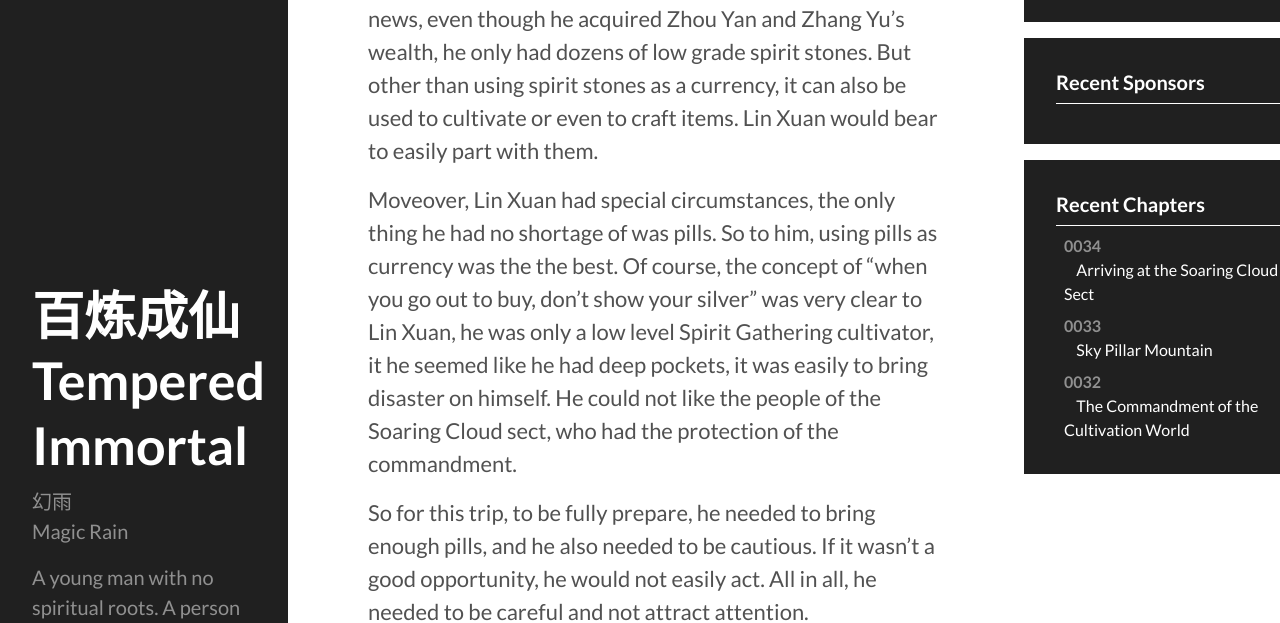
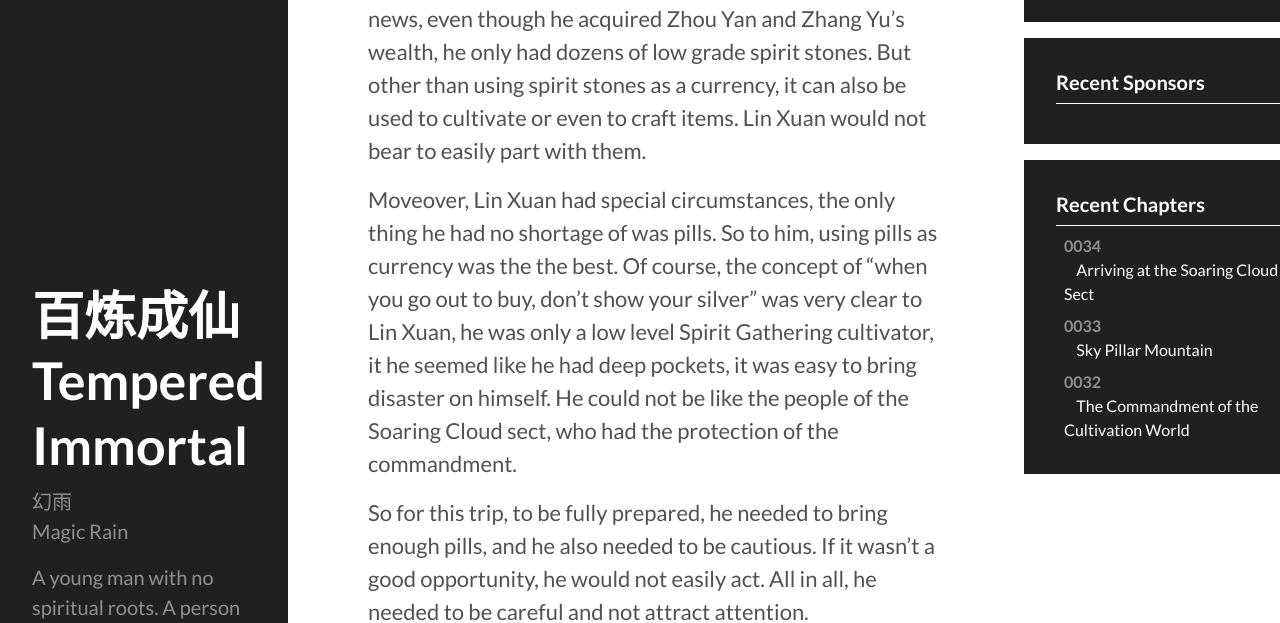
Before and after one commit to blcxtranslations/blcx, a Jekyll site: the page built from _translated/chapter-0033.md, in a window 1280 px wide and 1400 px high, scrolled down 1368 px. Shown: the part 354-977 px from the top of the window. Built offline with Jekyll 4.4.1, drawn with Linux system fonts in a browser that asks for light colours; some of the changed text lies outside the part shown.

Commit message:
Typos by /u/Thirn

```diff
--- a/_translated/chapter-0033.md
+++ b/_translated/chapter-0033.md
@@ -22,11 +22,11 @@ The sound of footsteps came from behind and Lin Xuan's smile disappeared. Reveal
 
 Since he made the decision to participate and acquire the Spirit Control technique in the trade fair, the following that, Lin Xuan started to prepare for the trip. He had already as and figured out clearly, Sky Pillar mountain was around four hundred kilometres away. To mortals, it can be said to be a little far, but Lin Xuan was a cultivator, and even though he could not fly on his spirit tools, he still knew the Imperial Wind technique and could cover the distance quickly. Four hundred kilometres would take one day while hurrying and two if he took it slow. He could reach it either way, so that gave him seven days time to prepare.
 
-This kind of sect disbanding trade fair was different from the regular trade fairs of the cultivator cities. These did not use spirit stones, but pills, as money. To Lin Xuan, the was great news, even though he acquired Zhou Yan and Zhang Yu's wealth, he only had dozens of low grade spirit stones. But other than using spirit stones as a currency, it can also be used to cultivate or even to craft items. Lin Xuan would bear to easily part with them.
+This kind of sect disbanding trade fair was different from the regular trade fairs of the cultivator cities. These did not use spirit stones, but pills, as money. To Lin Xuan, the was great news, even though he acquired Zhou Yan and Zhang Yu's wealth, he only had dozens of low grade spirit stones. But other than using spirit stones as a currency, it can also be used to cultivate or even to craft items. Lin Xuan would not bear to easily part with them.
 
-Moveover, Lin Xuan had special circumstances, the only thing he had no shortage of was pills. So to him, using pills as currency was the the best. Of course, the concept of "when you go out to buy, don't show your silver" was very clear to Lin Xuan, he was only a low level Spirit Gathering cultivator, it he seemed like he had deep pockets, it was easily to bring disaster on himself. He could not like the people of the Soaring Cloud sect, who had the protection of the commandment.
+Moveover, Lin Xuan had special circumstances, the only thing he had no shortage of was pills. So to him, using pills as currency was the the best. Of course, the concept of "when you go out to buy, don't show your silver" was very clear to Lin Xuan, he was only a low level Spirit Gathering cultivator, it he seemed like he had deep pockets, it was easy to bring disaster on himself. He could not be like the people of the Soaring Cloud sect, who had the protection of the commandment.
 
-So for this trip, to be fully prepare, he needed to bring enough pills, and he also needed to be cautious. If it wasn't a good opportunity, he would not easily act. All in all, he needed to be careful and not attract attention.
+So for this trip, to be fully prepared, he needed to bring enough pills, and he also needed to be cautious. If it wasn't a good opportunity, he would not easily act. All in all, he needed to be careful and not attract attention.
 
 After making this plan, Lin Xuan started putting it in action.
 
```
Also changed, not shown: other parts of _translated/chapter-0033.md (+2 -2 lines).
